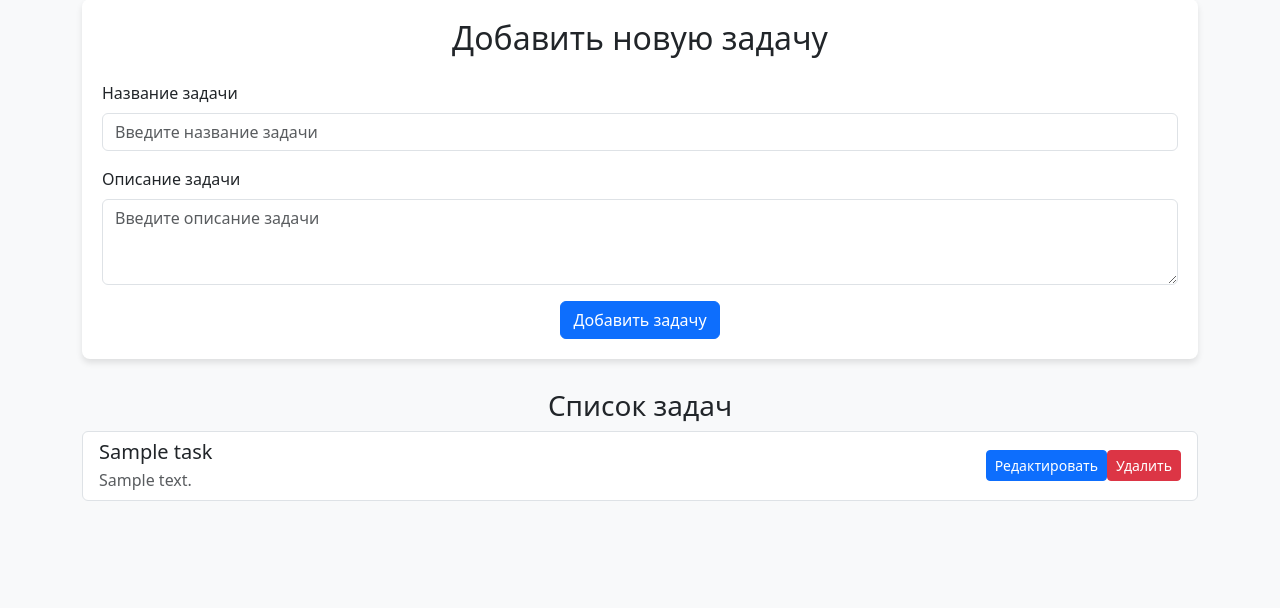
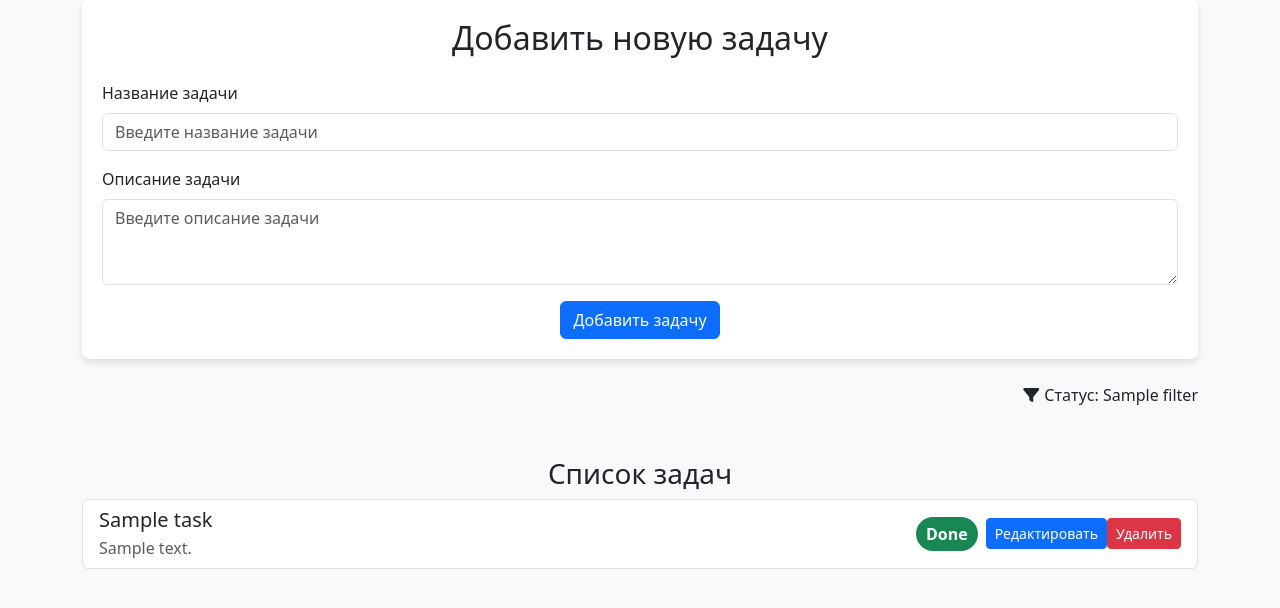
Before and after one commit to Relapt23/ToDo-List, a FastAPI app: template site/templates/tasks_list.html in a window 1280 px wide. Shown: the part 49-657 px from the top of the page. Run offline with FastAPI, Linux system fonts and the light colour scheme; the template is opened without the code that fills it: most values are stand-ins (such as "Sample title", 1, 10 or a date in 2020).

Commit message:
add filters, html

```diff
--- a/api/main.py
+++ b/api/main.py
@@ -2,7 +2,7 @@ from fastapi import FastAPI, status, Depends
 from sqlalchemy.orm import Session
 
 from models import sessionmaker, create_engine, Base, ToDo, select, Tasks, InsertToDo, update, delete, CustomException, \
-    Status
+    Filter, UpdateTask, Status
 from fastapi.templating import Jinja2Templates
 from typing import List, Optional
 
@@ -23,11 +23,11 @@ def get_session():
 
 
 @app.get("/tasks", response_model=List[ToDo])
-async def get_tasks(filterStatus: Optional[Status] = None, session: Session = Depends(get_session)):
-    if filterStatus == None:
+async def get_tasks(filter_status: Optional[Filter] = None, session: Session = Depends(get_session)):
+    if filter_status == None or filter_status.value == "all":
         tasks = session.execute(select(Tasks)).scalars().all()
     else:
-        tasks = session.execute(select(Tasks).where(filterStatus.value == Tasks.status)).scalars().all()
+        tasks = session.execute(select(Tasks).where(filter_status.value == Tasks.status)).scalars().all()
     return tasks
 
 
@@ -49,7 +49,7 @@ async def get_current_task(id: int, session: Session = Depends(get_session)):
 
 
 @app.put("/tasks/{id}/")
-async def update_task(id: int, task: ToDo, session: Session = Depends(get_session)):
+async def update_task(id: int, task: UpdateTask, session: Session = Depends(get_session)):
     current_task = session.execute(select(Tasks).where(id == Tasks.id)).scalar_one_or_none()
     if not current_task:
         raise CustomException(detail="not_found", status_code=404)
--- a/api/test_main.py
+++ b/api/test_main.py
@@ -60,7 +60,7 @@ def test_get_filtered_tasks():
             "status": "done"
         }
     )
-    response = client.get("/tasks?filterStatus=done")
+    response = client.get("/tasks?filter_status=done")
     assert response.status_code == 200
     assert {"title": "Помыть посуду", "description": "Помыть посуду и выкинуть мусор",
             "status": "done"}
--- a/site/templates/tasks_list.html
+++ b/site/templates/tasks_list.html
@@ -5,6 +5,7 @@
     <meta name="viewport" content="width=device-width, initial-scale=1.0">
     <title>Todo List</title>
     <link href="https://cdn.jsdelivr.net/npm/bootstrap@5.3.0/dist/css/bootstrap.min.css" rel="stylesheet">
+    <link href="https://cdnjs.cloudflare.com/ajax/libs/font-awesome/6.0.0-beta3/css/all.min.css" rel="stylesheet">
     <style>
         body {
             background-color: #f8f9fa;
@@ -22,6 +23,32 @@
             display: flex;
             justify-content: space-between;
             align-items: center;
+        }
+        .status {
+            padding: 5px 10px;
+            border-radius: 20px;
+            font-weight: bold;
+        }
+        .status.todo {
+            background-color: #ffc107; /* Желтый для todo */
+            color: #fff;
+        }
+        .status.in_progress {
+            background-color: #0d6efd; /* Синий для in_progress */
+            color: #fff;
+        }
+        .status.done {
+            background-color: #198754; /* Зеленый для done */
+            color: #fff;
+        }
+        .filter-button {
+            display: flex;
+            align-items: center;
+            cursor: pointer;
+            margin-bottom: 20px;
+        }
+        .filter-button i {
+            margin-right: 5px;
         }
     </style>
 </head>
@@ -47,6 +74,21 @@
         </form>
     </div>
 
+    <!-- Иконка для фильтрации задач с отступом -->
+    <div class="d-flex justify-content-end mt-4">
+        <div class="filter-button" data-bs-toggle="dropdown" aria-expanded="false">
+            <i class="fas fa-filter"></i>
+            <span id="status-label">Статус: {{ filter }}</span>
+        </div>
+        <ul class="dropdown-menu">
+            <li><a class="dropdown-item" href="?filter_status=all" onclick="updateStatusLabel('Все')">Все</a></li>
+            <li><a class="dropdown-item" href="?filter_status=todo" onclick="updateStatusLabel('Todo')">Todo</a></li>
+            <li><a class="dropdown-item" href="?filter_status=in_progress" onclick="updateStatusLabel('In Progress')">In
+                Progress</a></li>
+            <li><a class="dropdown-item" href="?filter_status=done" onclick="updateStatusLabel('Done')">Done</a></li>
+        </ul>
+    </div>
+
     <!-- Список задач -->
     <div class="task-list">
         <h3 class="text-center">Список задач</h3>
@@ -58,13 +100,18 @@
                     <h5 class="mb-1">{{ task.title }}</h5>
                     <p class="mb-0 text-muted">{{ task.description }}</p>
                 </div>
-                <div class="btn-group">
+                <div class="d-flex justify-content-between align-items-center">
+                    <!-- Статус задачи -->
+                    <span class="status {{ task.status }}">{{ task.status | capitalize }}</span>
+
+                    <div class="btn-group ms-2">
                         <form action="/edit/{{ task.id }}" method="get">
                             <button type="submit" class="btn btn-primary btn-sm">Редактировать</button>
                         </form>
                         <form action="/delete/{{ task.id }}" method="post">
                             <button type="submit" class="btn btn-danger btn-sm">Удалить</button>
                         </form>
+                    </div>
                 </div>
             </li>
             {% endfor %}
@@ -76,5 +123,7 @@
         {% endif %}
     </div>
 </div>
+
+<script src="https://cdn.jsdelivr.net/npm/bootstrap@5.3.0/dist/js/bootstrap.bundle.min.js"></script>
 </body>
 </html>
```
Also changed, not shown: api/models.py (+14 -0 lines), site/main.py (+9 -5 lines), site/models.py (+16 -0 lines), site/templates/edit_task.html (+17 -4 lines). Lines whose indentation alone changed are shown as unchanged.
